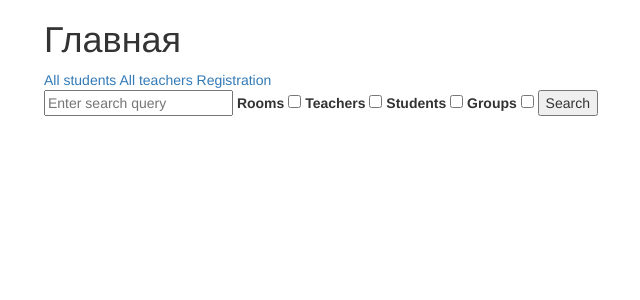
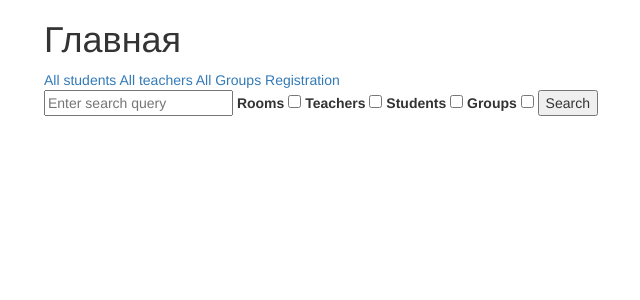
Before and after one commit to DevGuysPy/School, a Django app: page / in a window 1280 px wide. Shown: the top 300 px of the page, without its empty margins (26-666 px from the left). Run offline with Django 3.2, Linux system fonts and the light colour scheme; some libraries are stand-ins or nearby versions.

Commit message:
adde fn for all groups

```diff
--- a/School/urls.py
+++ b/School/urls.py
@@ -22,7 +22,7 @@ from django.conf import settings
 from .views import (index, teacher_detail, group_detail,
                     add_comment, room_detail, lesson_detail,
                     student_detail, lesson_detail_edit, student_detail_edit,
-                    teacher_detail_edit, group_detail_edit, all_students, all_teachers,
+                    teacher_detail_edit, group_detail_edit, all_students, all_teachers, all_groups,
                     registration)
 
 
@@ -43,6 +43,7 @@ urlpatterns = [
     url(r'^rooms/(?P<room_id>\d+)/$', room_detail, name='room_detail'),
     url(r'^students/$', all_students, name='all_student'),
     url(r'^allteachers/$', all_teachers, name='all_teachers'),
+    url(r'^allgroups/$', all_groups, name='all_groups'),
     url(r'^registration/$', registration, name="registration"),
     # url(r'^logout/$', 'django.contrib.auth.views.logout',
     #     {'next_page': '/'}, name='logout'),
--- a/School/views.py
+++ b/School/views.py
@@ -291,6 +291,15 @@ def all_teachers(request):
 
     return render (request, 'allteachers.html', ctx)
 
+def all_groups(request):
+    groups = Group.objects.all()
+
+    ctx = {
+        'groups': groups
+        }
+
+    return render (request, 'all_groups.html', ctx)
+
 def registration(request):
     if request.method == 'POST':
         username = request.POST['username']
--- a/templates/index.html
+++ b/templates/index.html
@@ -9,6 +9,7 @@
 <h1>Главная</h1>
     <a href="{% url 'all_student' %}"  >All students</a>
     <a href="{% url 'all_teachers' %}">All teachers</a>
+    <a href="{% url 'all_groups' %}">All Groups</a>
     <a href = "{% url 'registration' %}">Registration</a>
 <form method="POST">
     {% csrf_token %}
```
